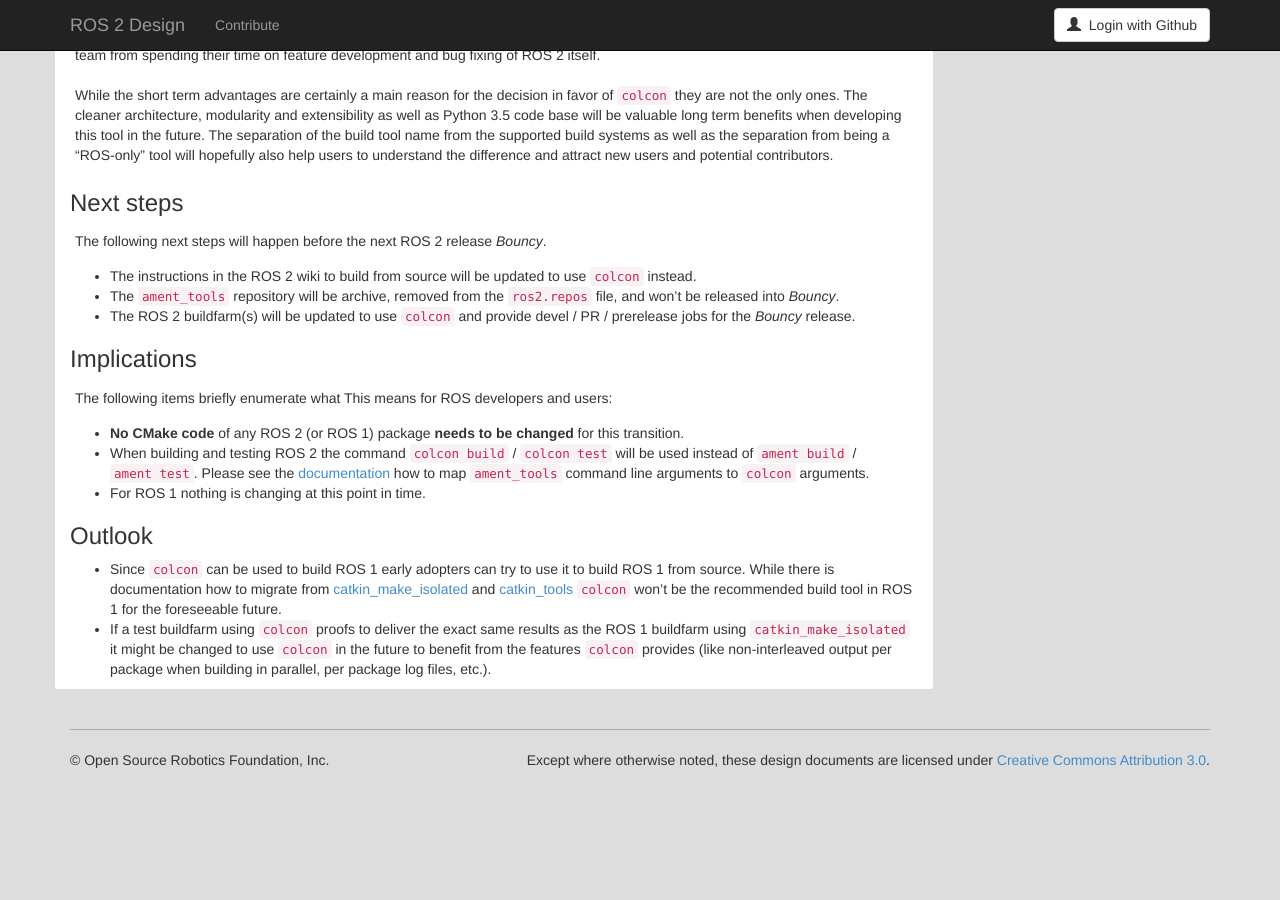
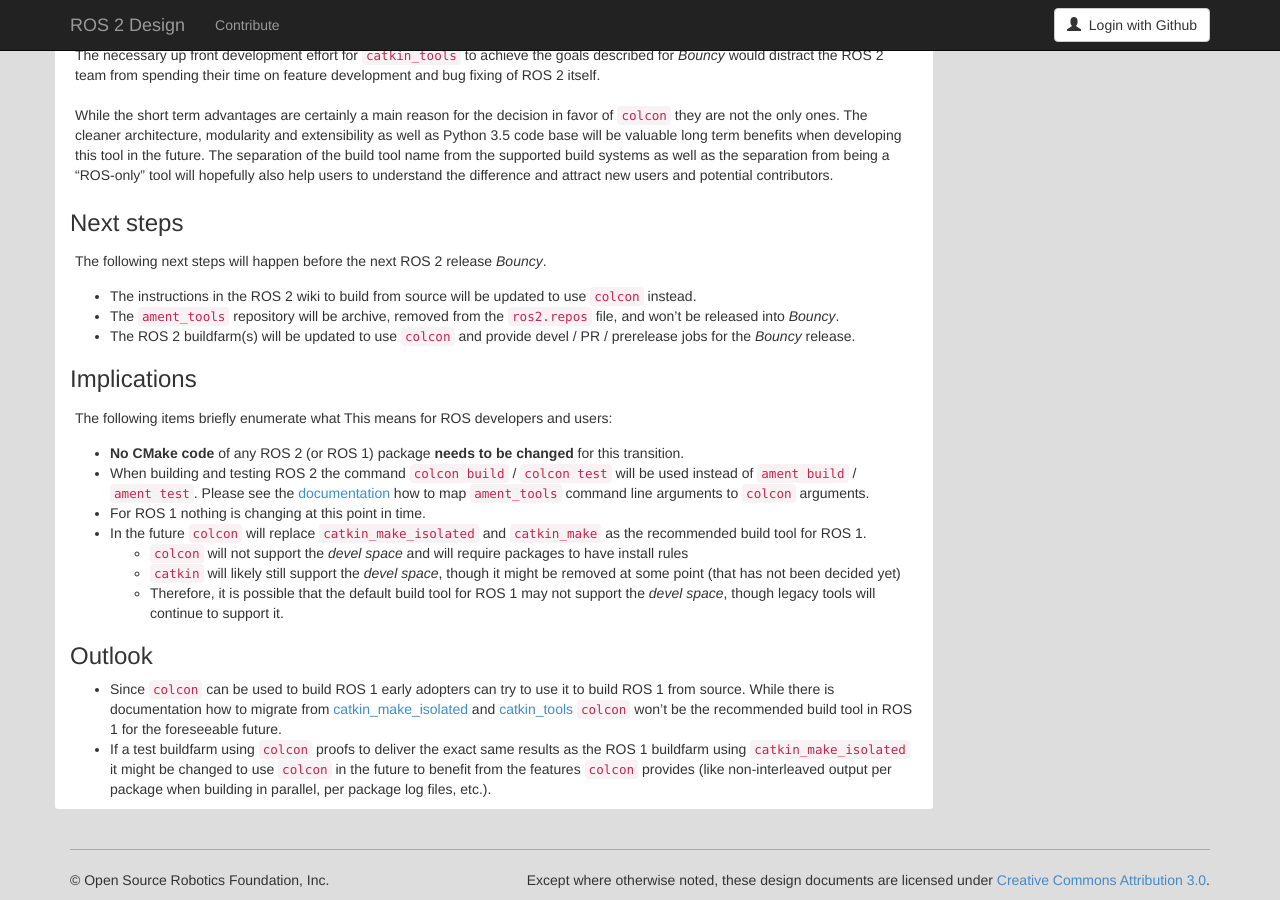
Before and after one commit to ros2/design, a Jekyll site: the page built from articles/101_build_tool.md, in a window 1280 px wide and 900 px high, scrolled down 8379 px. Built offline with Jekyll 4.4.1, drawn with Linux system fonts in a browser that asks for light colours; nearby versions of some CDN libraries; before the commit the page ends 9159 px from its top, so only the background shows below that; some of the changed text lies outside the part shown.

Commit message:
clarify future plans for ROS 1

```diff
--- a/articles/101_build_tool.md
+++ b/articles/101_build_tool.md
@@ -233,7 +233,7 @@
 
 In ROS 2 the concept of the *devel space* has intentionally been removed.
 In the future it might be feasible to provide the concept of *symlinked installs* in ROS 1 to provide a similar benefit without the downsides.
-Therefore not supporting this concept in the universal build tool is considered a viable path forward.
+However, this design document will assume that the *devel space* will remain in ROS 1.
 
 #### Build ROS 2 workspaces
 
@@ -387,6 +387,7 @@
 - Update code base to Python 3.5+.
 - Refactor code base to reduce coupling (e.g. separate [API](https://github.com/catkin/catkin_tools/blob/2cae17f8f32b0193384d2c7734afee1c60c4add2/catkin_tools/execution/controllers.py#L183-L205) for output handling).
 - Additional functionality to build Gazebo including its dependencies.
+- Whether or not to continue supporting the *devel space*.
 
 For option **B)** the follow items should be considered:
 
@@ -433,6 +434,10 @@
 - When building and testing ROS 2 the command `colcon build` / `colcon test` will be used instead of `ament build` / `ament test`.
   Please see the [documentation](http://colcon.readthedocs.io/en/latest/migration/ament_tools.html) how to map `ament_tools` command line arguments to `colcon` arguments.
 - For ROS 1 nothing is changing at this point in time.
+- In the future `colcon` will replace `catkin_make_isolated` and `catkin_make` as the recommended build tool for ROS 1.
+  - `colcon` will not support the *devel space* and will require packages to have install rules
+  - `catkin` will likely still support the *devel space*, though it might be removed at some point (that has not been decided yet)
+  - Therefore, it is possible that the default build tool for ROS 1 may not support the *devel space*, though legacy tools will continue to support it.
 
 ### Outlook
 
```
